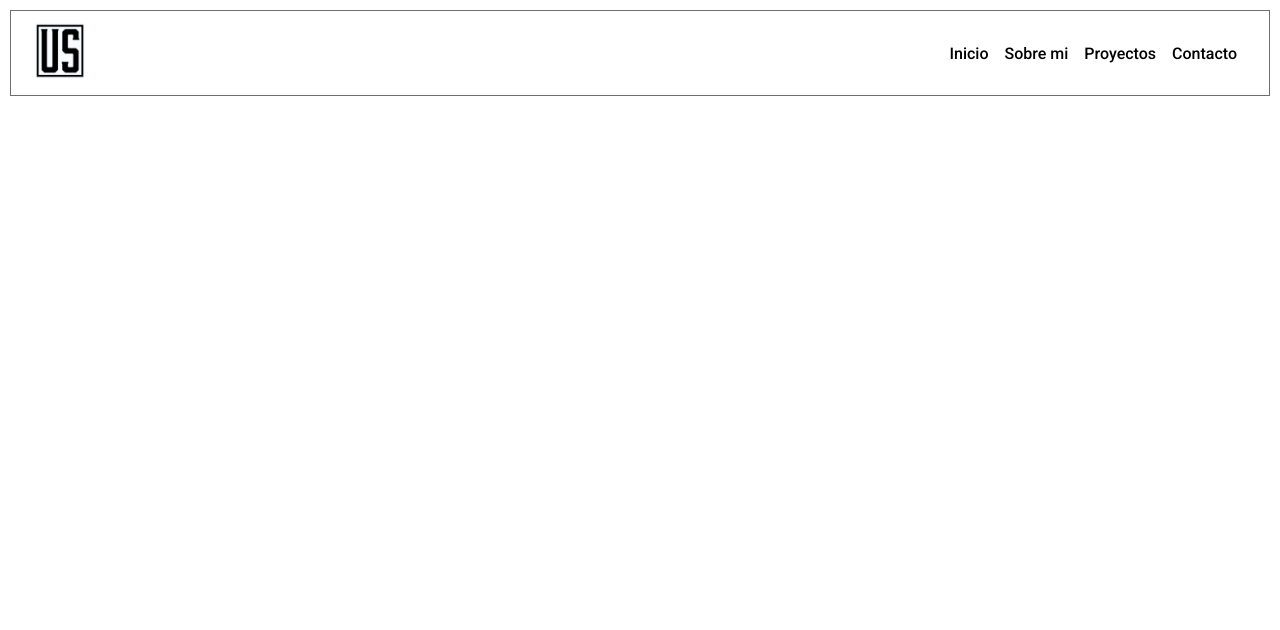
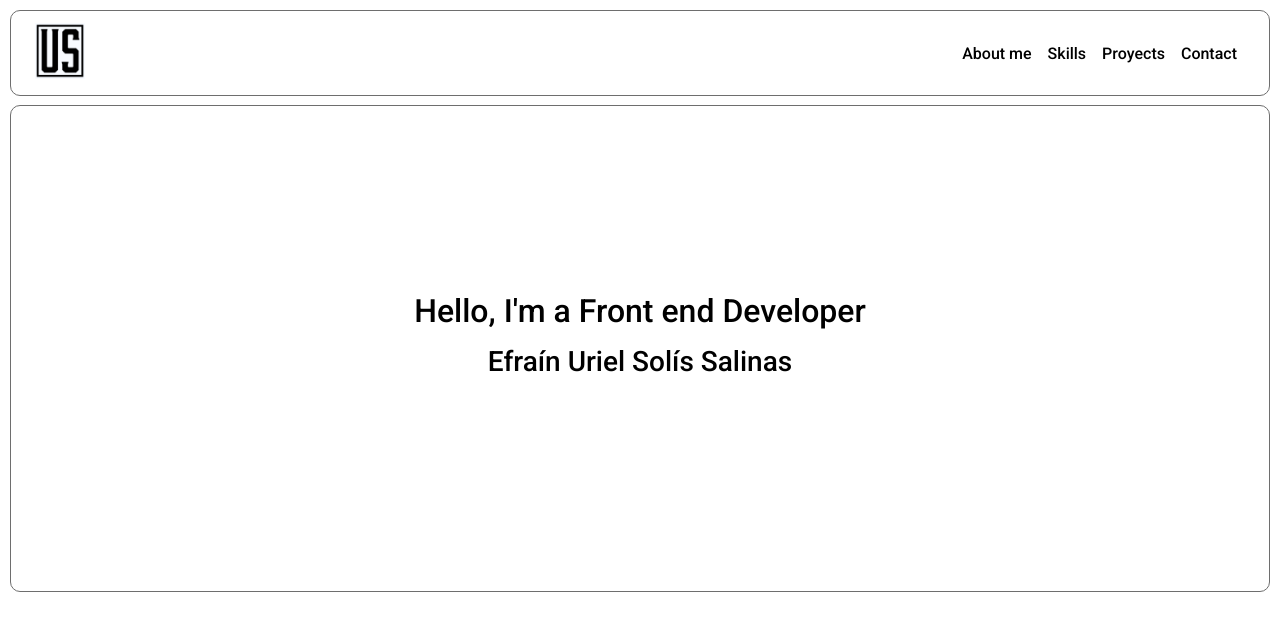
Before and after one commit to euss99/personalWebsite, a plain HTML site: page index.html in a window 1280 px wide. Drawn offline with Linux system fonts and the light colour scheme.

Commit message:
Añadiendo la sección de presentación

```diff
--- a/index.html
+++ b/index.html
@@ -24,16 +24,16 @@
                 <div class="navbar-right">
                     <ul class="list-menu">
                         <li>
-                            <a href="/">Inicio</a>
+                            <a href="#aboutMe">About me</a>
                         </li>
                         <li>
-                            <a href="/">Sobre mi</a>
+                            <a href="#skills">Skills</a>
                         </li>
                         <li>
-                            <a href="/">Proyectos</a>
+                            <a href="#proyects">Proyects</a>
                         </li>
                         <li>
-                            <a href="/">Contacto</a>
+                            <a href="#contact">Contact</a>
                         </li>
                     </ul>
                 </div>
@@ -41,7 +41,14 @@
         </nav>
     </header>
 
-    <main></main>
+    <main>
+        <section class="home-main">
+            <div class="main-presentation">
+                <p>Hello, I'm a Front end Developer</p>
+                <p>Efraín Uriel Solís Salinas</p>
+            </div>
+        </section>
+    </main>
 
     <footer></footer>
 </body>
--- a/style.css
+++ b/style.css
@@ -2,21 +2,23 @@
     --white: #ffffff;
     --black: #000000;
     --grey: #6e6e6e;
-    --blue: #00C9C9;
+    --blue: #f8ffff;
 }
 body {
     margin: 0;
     font-family: 'Roboto', sans-serif;
 }
-nav {
+header {
     width: 100%;
-    height: 60px;
+    height: 95px;
 }
 .nav-container {
     display: flex;
     justify-content: space-between;
     margin: 10px;
     border: 1px solid var(--grey);
+    border-radius: 10px;
+    background-color: var(--white);
 }
 .navbar-left {
     padding: 12px 24px;
@@ -46,10 +48,31 @@ nav {
     padding: 8px;
 }
 .navbar-right ul li a:hover {
-    border:1px solid var(--grey);
+    color: var(--grey);
+}
+main {
+    width: 100%;
+}
+.home-main {
+    margin: 0 10px 10px 10px;
+    height: 485px;
+    display: flex;
+    justify-content: center;
+    align-items: center;
+    border: 1px solid var(--grey);
     border-radius: 10px;
 }
-
+.main-presentation {
+    text-align: center;
+}
+.main-presentation p:nth-child(1) {
+    font-size: 32px;
+    margin: 0;
+}
+.main-presentation p:nth-child(2) {
+    font-size: 28px;
+    margin-top: 15px;
+}
 @media (max-width: 640px) {
     .icon-menu {
         display: block;
```
